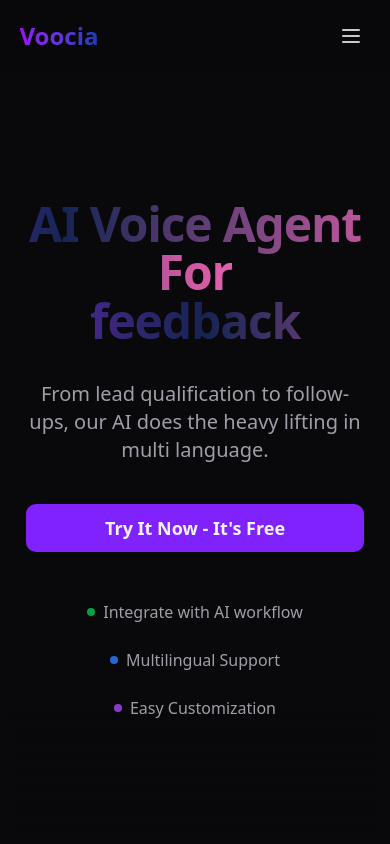
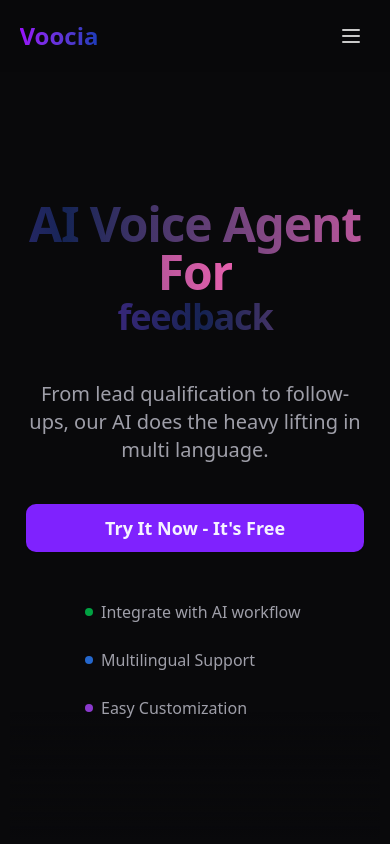
Before and after one commit to smitgol/vooicia-ui, a Next.js app: page / in a window 390 px wide. Shown: the top 844 px of the page. Built offline with nearby package versions, Linux system fonts and the light colour scheme.

Commit message:
fixes for mobile

```diff
--- a/src/components/sections/hero.tsx
+++ b/src/components/sections/hero.tsx
@@ -21,9 +21,9 @@ export function Hero() {
       <div className="container relative z-10 px-4 mx-auto">
         <div className="max-w-4xl mx-auto text-center">
           <h1 className="text-5xl md:text-7xl font-bold tracking-tight mb-6">
-            <span className="gradient-text">AI Voice Agent For</span>
+            <span className="gradient-text md:text-7xl text-5xl">AI Voice Agent For</span>
             <br />
-            <div className="h-[1.25em] overflow-hidden relative gradient-text">
+            <div className="h-[1.25em] w-full overflow-hidden relative gradient-text">
               <AnimatePresence mode="sync">
                 <motion.span
                   key={currentIndex}
@@ -31,7 +31,7 @@ export function Hero() {
                   animate={{ y: 0, opacity: 1 }}
                   exit={{ y: -50, opacity: 0 }}
                   transition={{ duration: 0.5, ease: "easeInOut" }}
-                  className="absolute inset-0 gradient-text"
+                  className="absolute inset-0 gradient-text md:text-7xl text-4xl"
                 >
                 {phrases[currentIndex]}
                 </motion.span>
@@ -50,7 +50,7 @@ export function Hero() {
 
           </div>
 
-          <div className="mt-12 flex flex-wrap justify-center gap-6 text-muted-foreground">
+          <div className="mt-12 flex flex-col md:flex-row justify-center gap-6 text-muted-foreground w-[65%] mx-auto">
             <div className="flex items-center gap-2">
               <div className="w-2 h-2 rounded-full bg-green-500 animate-pulse" />
               <span>Integrate with AI workflow</span>
```
